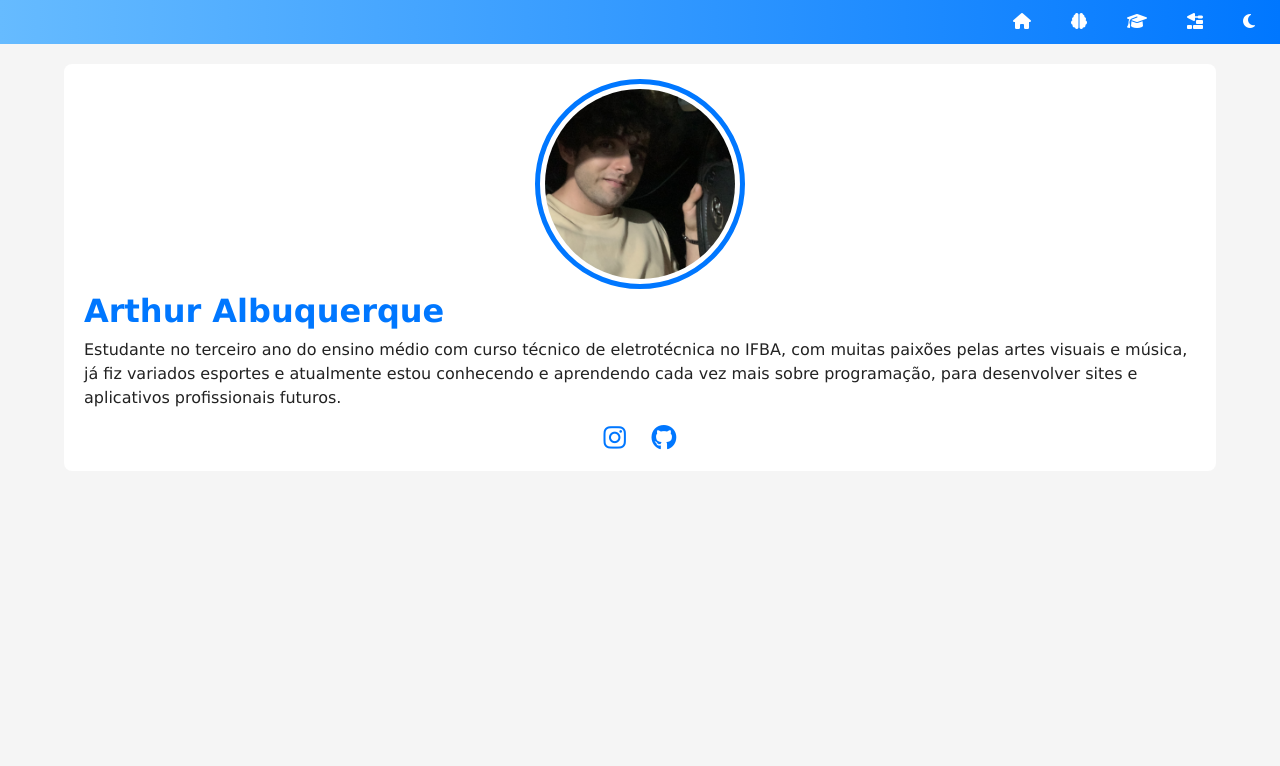
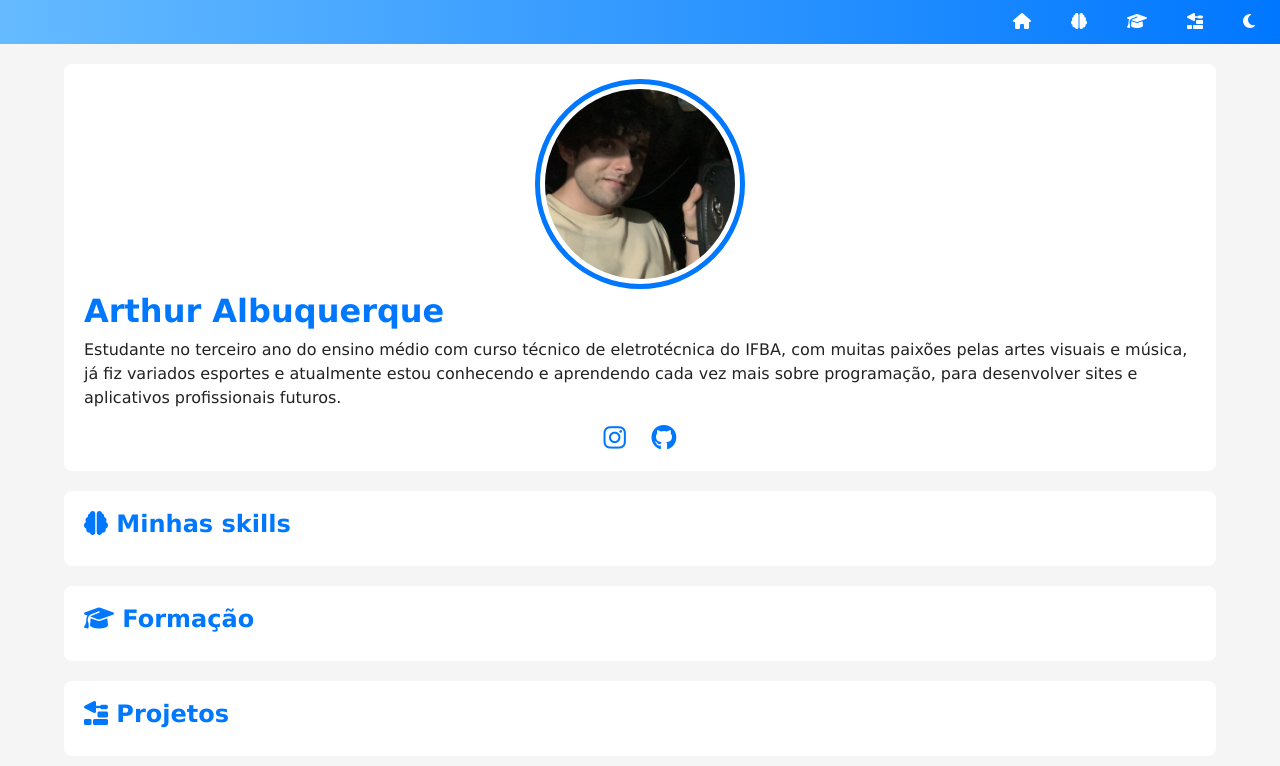
Before and after one commit to artjiyr/projeto-portfolio, a plain HTML site: page index.html in a window 1280 px wide. Drawn offline with Linux system fonts and the light colour scheme.

Commit message:
adicionar sessão

```diff
--- a/index.html
+++ b/index.html
@@ -24,13 +24,26 @@
         <section id="ficha">
             <img src="imagens/minha-foto.jpg" alt="Arthur Albuquerque" class="foto">
             <h1>Arthur Albuquerque</h1>
-            <p>Estudante no terceiro ano do ensino médio com curso técnico de eletrotécnica no IFBA, com muitas paixões pelas artes visuais e música, já fiz variados esportes e atualmente estou conhecendo e aprendendo cada vez mais sobre programação, para desenvolver sites e aplicativos profissionais futuros.</p>
+            <p>Estudante no terceiro ano do ensino médio com curso técnico de eletrotécnica do IFBA, com muitas paixões pelas artes visuais e música, já fiz variados esportes e atualmente estou conhecendo e aprendendo cada vez mais sobre programação, para desenvolver sites e aplicativos profissionais futuros.</p>
             <div id="social">
                 <a href="https://www.instagram.com/artjiyr/" target="_blank"><i class="fa-brands fa-instagram"></i></a>
                 <a href="https://github.com/artjiyr" target="_blank"><i class="fa-brands fa-github"></i></a>
             </div>
         </section>
-        <section id="detalhes"></section>
+        <section id="detalhes">
+
+            <article id="skills">
+                <h2><i class="fa-solid fa-brain"></i> Minhas skills</h2>
+            </article> <!--Fim skills-->
+
+            <article id="formação">
+                <h2><i class="fa-solid fa-graduation-cap"></i> Formação</h2>
+            </article><!--Fim Formação-->
+
+            <article id="projetos">
+                <h2><i class="fa-solid fa-trowel-bricks"></i> Projetos</h2>
+            </article><!--Fim Projetos-->
+        </section>
     </main>
     <footer>
 
--- a/style.css
+++ b/style.css
@@ -101,3 +101,19 @@ div#social a {
 div#social a:hover {
     color: var(--destaque-inverso);
 }
+
+section#detalhes {
+    grid-column: 2;
+}
+
+article {
+    background-color: var(--fundo-card);
+    padding: 20px;
+    margin-bottom: 20px;
+    border-radius: 8px;
+}
+
+article h2 {
+    color: var(--destaque);
+    margin-bottom: 10px;
+}
```
